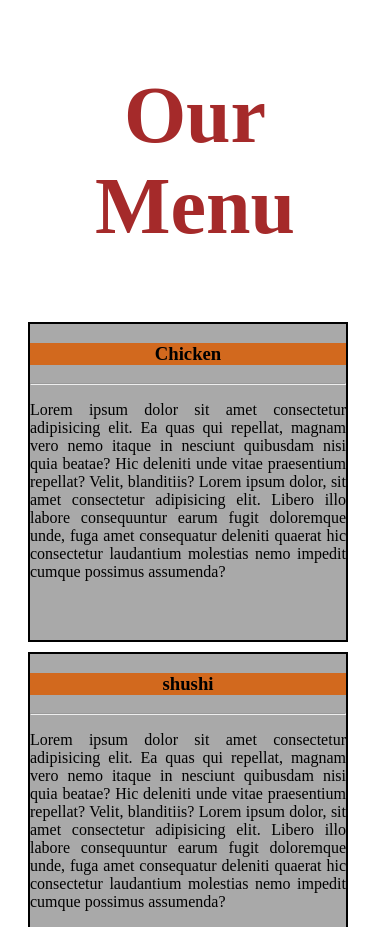
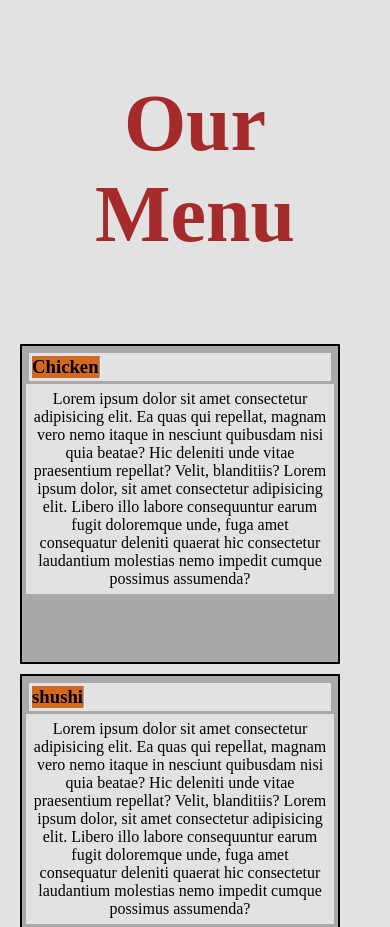
Before and after one commit to AnkitaGupta454/module2, a plain HTML site: page index.html in a window 390 px wide. Shown: the top 927 px of the page. Drawn offline with Linux system fonts and the light colour scheme.

Commit message:
added styles

```diff
--- a/index.css
+++ b/index.css
@@ -1,3 +1,8 @@
+*{
+   margin:0; padding:0;
+   background-color:#e2e2e2;
+
+}
 @media (min-width: 992px ){
 h1{
     color: brown;
@@ -31,7 +36,7 @@ h1{
       background-color: chocolate;
   }
   p{
-      text-align: justify;
+      text-align: center;
 
   }}
 @media(min-width:768px)and(max-width:991px){
@@ -62,8 +67,8 @@ h1{
       position: relative;
     }
     p{
-      text-align: justify;
-
+      text-align: center;
+      padding:2%;
   }
   h3{
     text-align: center;
@@ -90,12 +95,17 @@ h1{
       margin:10px 20px;
   }
   p{
-    text-align: justify;
-
+    text-align: center;
+    padding:2%;
 }
 h3{
   text-align: center;
   border: black;
   background-color: chocolate;
 }
-  }
+}
+div{
+  display:flex;
+  margin:1%;
+  padding:1%;
+}
```
